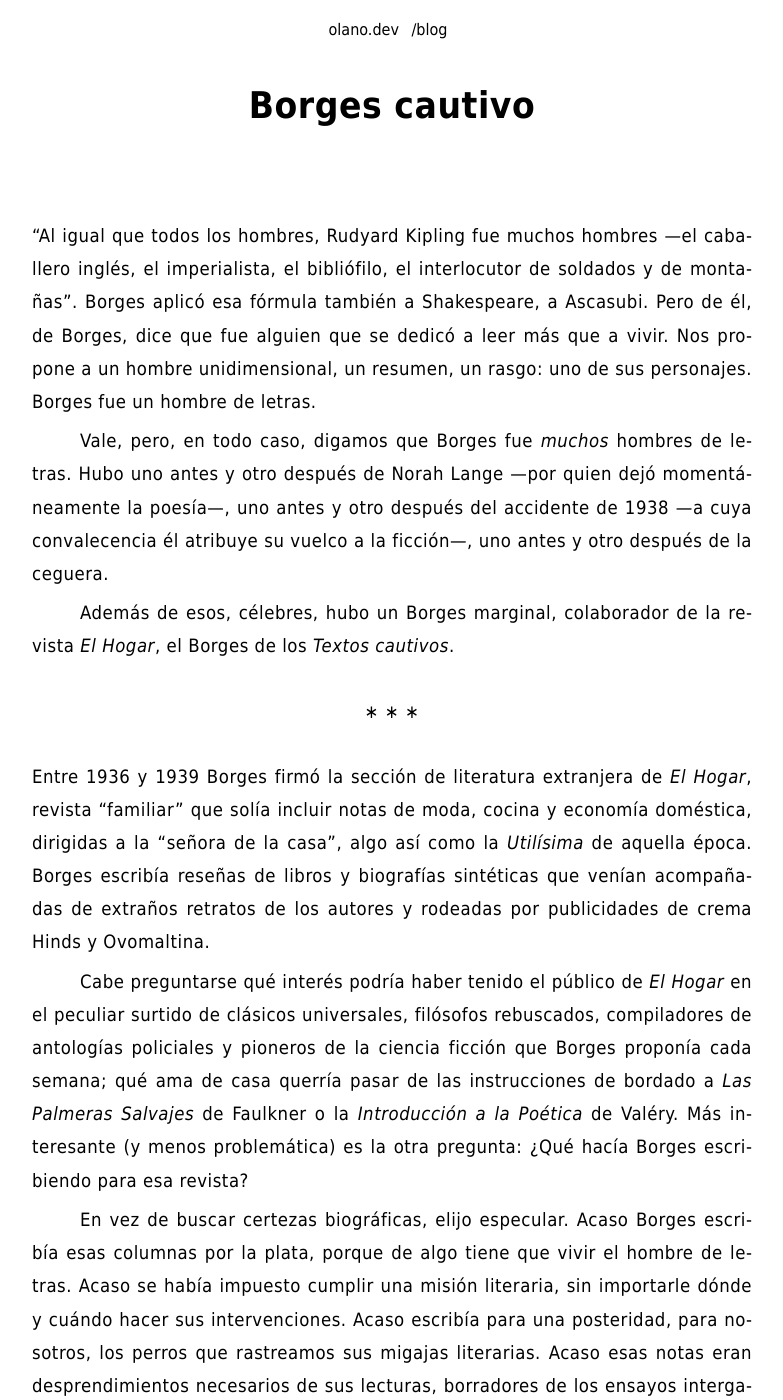
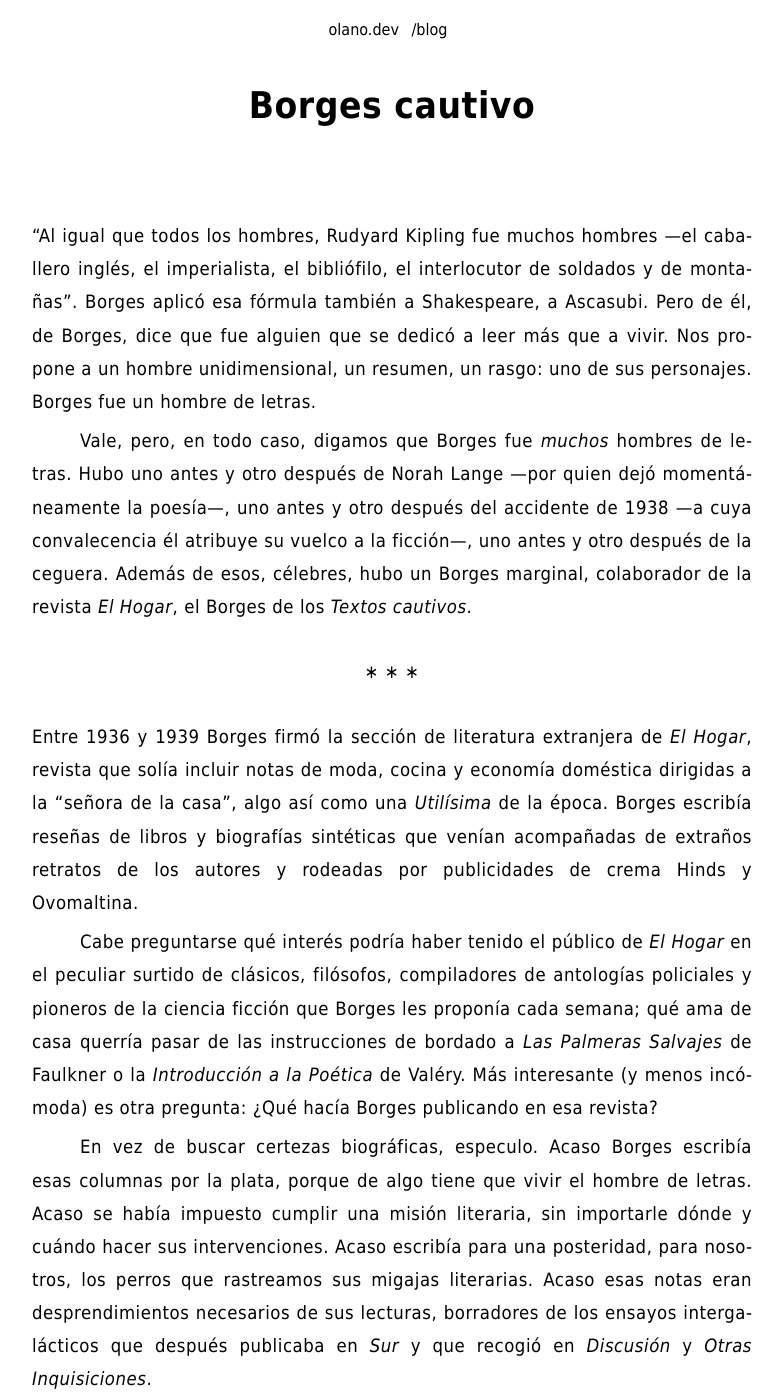
Before and after one commit to facundoolano/olano.dev, a Jekyll site: the page built from _posts/2024-01-12-borges-cautivo.md, in a window 1280 px wide and 1400 px high. Shown: the whole window, without its empty margins (248-1031 px from the left). Built offline with Jekyll 4.4.1, drawn with Linux system fonts in a browser that asks for light colours; some of the changed text lies outside the part shown.

Commit message:
more tweaks

```diff
--- a/_posts/2024-01-12-borges-cautivo.md
+++ b/_posts/2024-01-12-borges-cautivo.md
@@ -19,11 +17,11 @@
 </p>
 </div>
 
-Entre 1936 y 1939 Borges firmó la sección de literatura extranjera de *El Hogar*, revista "familiar" que solía incluir notas de moda, cocina y economía doméstica, dirigidas a la "señora de la casa", algo así como la *Utilísima* de aquella época. Borges escribía reseñas de libros y biografías sintéticas que venían acompañadas de extraños retratos de los autores y rodeadas por publicidades de crema Hinds y Ovomaltina.
+Entre 1936 y 1939 Borges firmó la sección de literatura extranjera de *El Hogar*, revista que solía incluir notas de moda, cocina y economía doméstica dirigidas a la "señora de la casa", algo así como una *Utilísima* de la época. Borges escribía reseñas de libros y biografías sintéticas que venían acompañadas de extraños retratos de los autores y rodeadas por publicidades de crema Hinds y Ovomaltina.
 
-Cabe preguntarse qué interés podría haber tenido el público de *El Hogar* en el peculiar surtido de clásicos universales, filósofos rebuscados, compiladores de antologías policiales y pioneros de la ciencia ficción que Borges proponía cada semana; qué ama de casa querría pasar de las instrucciones de bordado a *Las Palmeras Salvajes* de Faulkner o la *Introducción a la Poética* de Valéry. Más interesante (y menos problemática) es la otra pregunta: ¿Qué hacía Borges escribiendo para esa revista?
+Cabe preguntarse qué interés podría haber tenido el público de *El Hogar* en el peculiar surtido de clásicos, filósofos, compiladores de antologías policiales y pioneros de la ciencia ficción que Borges les proponía cada semana; qué ama de casa querría pasar de las instrucciones de bordado a *Las Palmeras Salvajes* de Faulkner o la *Introducción a la Poética* de Valéry. Más interesante (y menos incómoda) es otra pregunta: ¿Qué hacía Borges publicando en esa revista?
 
-En vez de buscar certezas biográficas, elijo especular. Acaso Borges escribía esas columnas por la plata, porque de algo tiene que vivir el hombre de letras. Acaso se había impuesto cumplir una misión literaria, sin importarle dónde y cuándo hacer sus intervenciones. Acaso escribía para una posteridad, para nosotros, los perros que rastreamos sus migajas literarias. Acaso esas notas eran desprendimientos necesarios de sus lecturas, borradores de los ensayos intergalácticos que después publicaba en *Sur* y que recogió en *Discusión* y *Otras Inquisiciones*.
+En vez de buscar certezas biográficas, especulo. Acaso Borges escribía esas columnas por la plata, porque de algo tiene que vivir el hombre de letras. Acaso se había impuesto cumplir una misión literaria, sin importarle dónde y cuándo hacer sus intervenciones. Acaso escribía para una posteridad, para nosotros, los perros que rastreamos sus migajas literarias. Acaso esas notas eran desprendimientos necesarios de sus lecturas, borradores de los ensayos intergalácticos que después publicaba en *Sur* y que recogió en *Discusión* y *Otras Inquisiciones*.
 
 <div class="org-center">
 <p>
@@ -47,4 +45,4 @@
 
 Las oficinas de la editorial Haynes quedaban sobre Río de Janeiro, no muy lejos de mi casa, en la esquina en que Bogotá se convierte en Querandíes. Era un edificio alto y elegante, con una cúpula y dos estatuas. Cuesta imaginárselo, en ese pequeño oasis de silencio entre Almagro y Caballito. El edificio fue derrumbado y reconstruido; queda algún vestigio, oculto atrás de una panadería.
 
-Borges iba hasta ahí, dos veces al mes, a entregar su trabajo y cobrar 30 pesos. Después salía a comer con algún amigo de la redacción. En esa misma editorial funcionaba El Mundo, el diario que publicaba las *Aguafuertes Porteñas* de Roberto Arlt. Lo imagino golpeando la máquina de escribir, con un cigarrillo apagado colgando de la boca, viendo a pasar Borges con su página de literatura para señoras, con un desdén parecido al de Ricardo Iorio con el guitarrista de Rata Blanca.
+Borges iba hasta ahí, dos veces al mes, a entregar su trabajo y cobrar 30 pesos. Después salía a comer con algún amigo de la redacción. En esa misma editorial funcionaba El Mundo, el diario que publicaba las *Aguafuertes Porteñas* de Roberto Arlt. Lo imagino golpeando la máquina de escribir, con un cigarrillo apagado colgando de la boca y un mechón de pelo sobre la frente, viendo a pasar Borges con su página de literatura para señoras, con un desdén parecido al que Ricardo Iorio reservó para el guitarrista de Rata Blanca.
```
Also changed, not shown: other parts of _posts/2024-01-12-borges-cautivo.md (+4 -6 lines), org/_posts/2024-01-12-borges-cautivo.org (+7 -9 lines).
